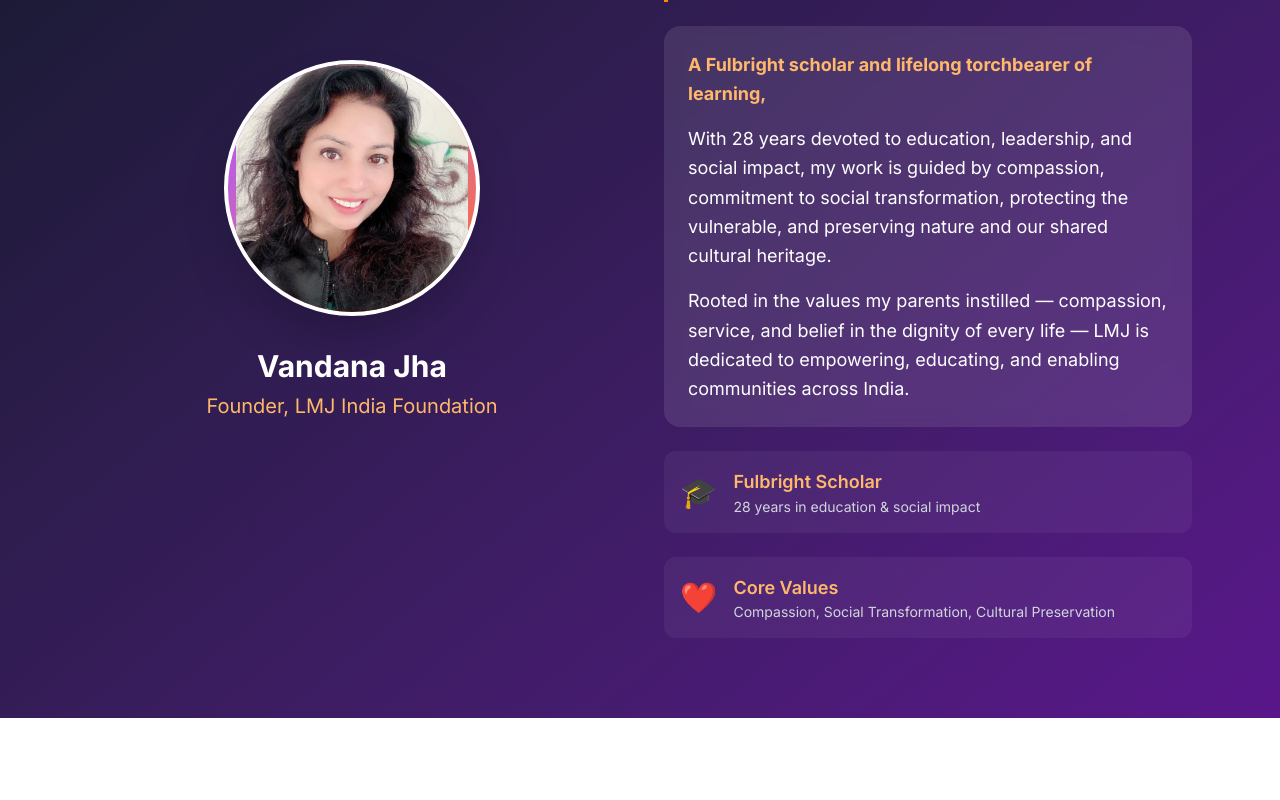
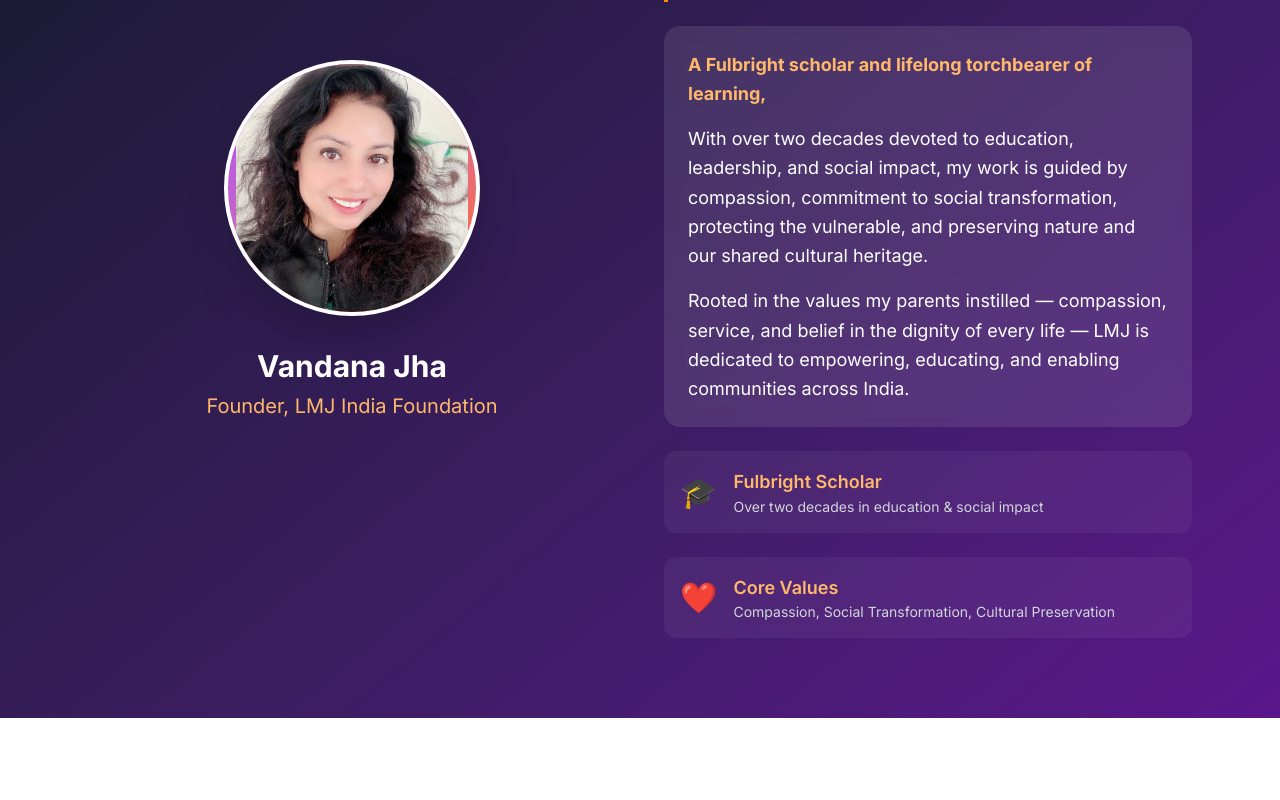
Before and after one commit to LMJFoundation/lmjfoundation, a Next.js app: page / in a window 1280 px wide. Shown: the part 2440-3240 px from the top of the page. Built offline with nearby package versions, Linux system fonts and the light colour scheme; a web font is replaced by a local one.

Commit message:
Add founder and patron sections with detailed bios, update navigation, fix logo consistency

```diff
--- a/app/page.tsx
+++ b/app/page.tsx
@@ -361,7 +361,7 @@
                     <strong className="text-orange-300">A Fulbright scholar and lifelong torchbearer of learning,</strong>
                   </p>
                   <p className="mb-4">
-                    With 28 years devoted to education, leadership, and social impact,
+                    With over two decades devoted to education, leadership, and social impact,
                     my work is guided by compassion, commitment to social transformation,
                     protecting the vulnerable, and preserving nature and our shared cultural heritage.
                   </p>
@@ -374,7 +374,7 @@
                   <div className="text-3xl">🎓</div>
                   <div>
                     <p className="font-semibold text-orange-300">Fulbright Scholar</p>
-                    <p className="text-sm text-gray-300">28 years in education & social impact</p>
+                    <p className="text-sm text-gray-300">Over two decades in education & social impact</p>
                   </div>
                 </div>
 
@@ -728,7 +728,7 @@
           </div>
 
           <div className="border-t border-gray-800 pt-8 fade-in opacity-0 translate-y-8">
-            <p className="text-gray-500">&copy; {new Date().getFullYear()} LMJ India Foundation. All rights reserved. | Empowering Communities Across India</p>
+            <p className="text-gray-500">&copy;LMJ India Foundation. All rights reserved. | Empowering Communities Across India</p>
           </div>
         </div>
       </footer>
```
